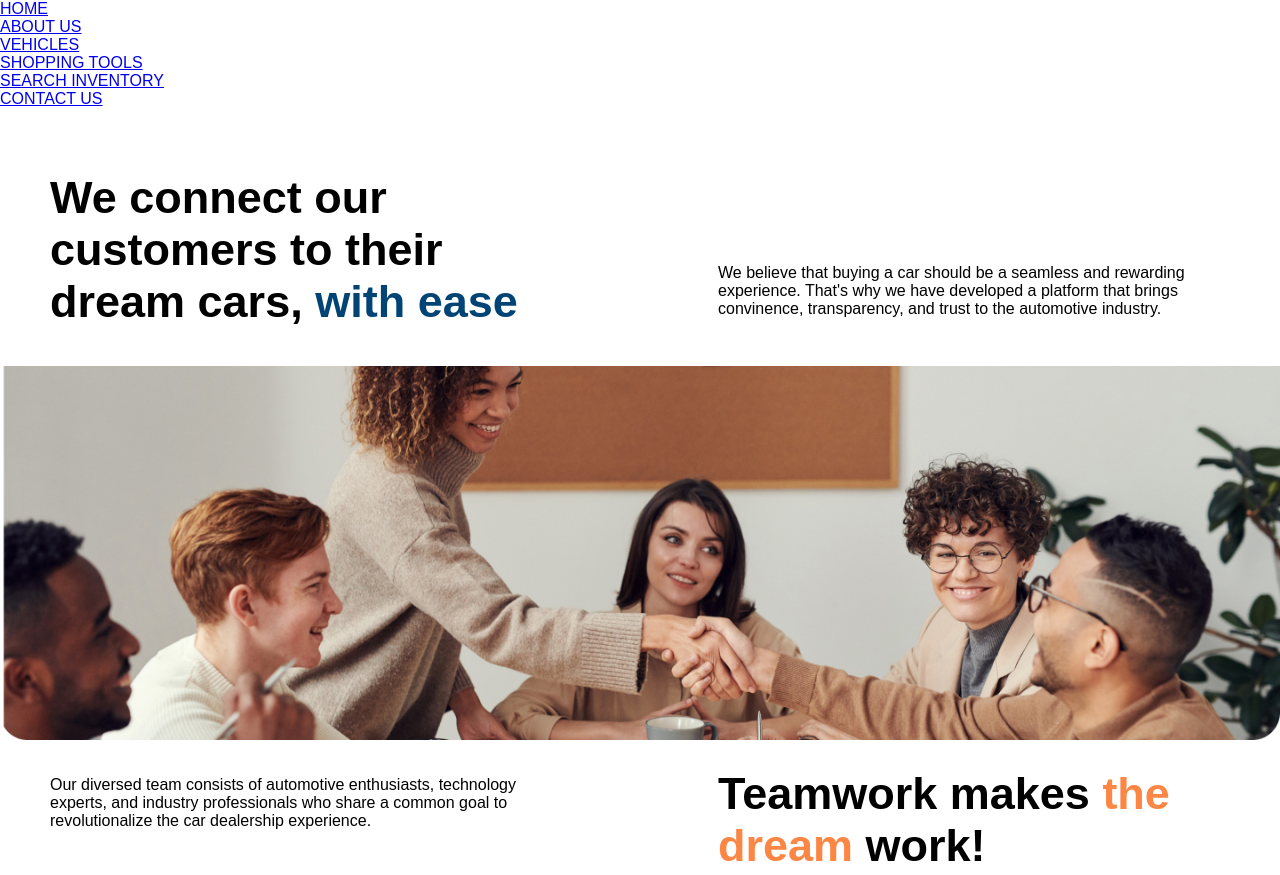
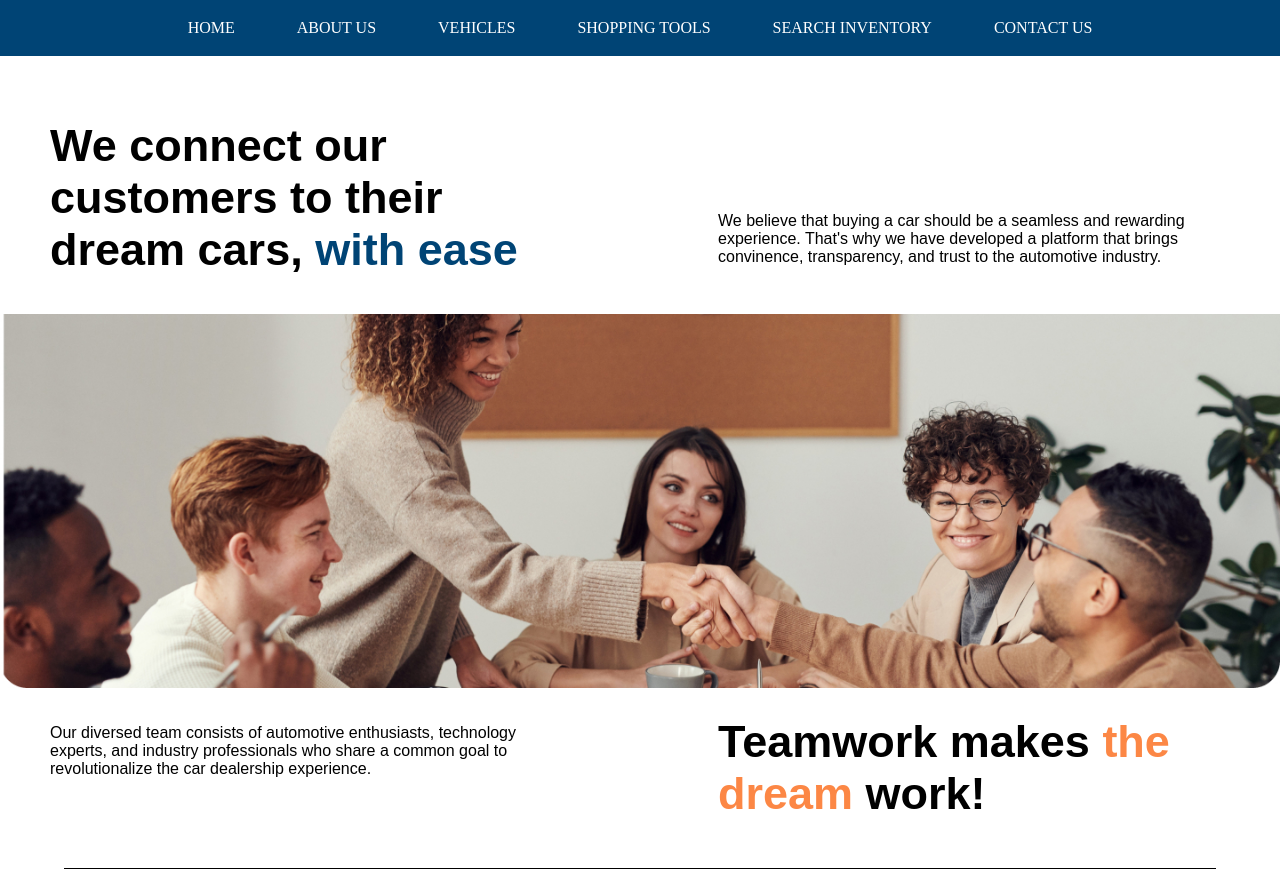
Before and after one commit to Nwevopeace/Team30Project_MotorHub, a plain HTML site: page About.html in a window 1280 px wide. Shown: the top 875 px of the page. Drawn offline with Linux system fonts and the light colour scheme.

Commit message:
Update About.css

```diff
--- a/About.css
+++ b/About.css
@@ -11,6 +11,43 @@ body {
     height: fit-content;
     background-color: white;
 }
+
+.row {
+    width: 100%;
+    text-align: center;
+    background: var(--blue-900, #004475);
+}
+
+.navbar {
+    display: inline-flex;
+    justify-content: center;
+    align-items: center;
+    position: relative;
+    z-index: 1;
+}
+
+.navbar ul {
+    display: flex;
+    height: 56px;
+    padding: 10px 16px;
+    justify-content: center;
+    align-items: center;
+    gap: 30px;
+    box-sizing: border-box;
+}
+
+.navbar ul li {
+    list-style: none;
+}
+
+.navbar ul li a {
+    padding: 10px 16px;
+    font-family: Raleway;
+    font-size: 16px;
+    color: #fff;
+    text-decoration: none;
+}
+
 
 .first-header h1 {
     width: 40%;
```
